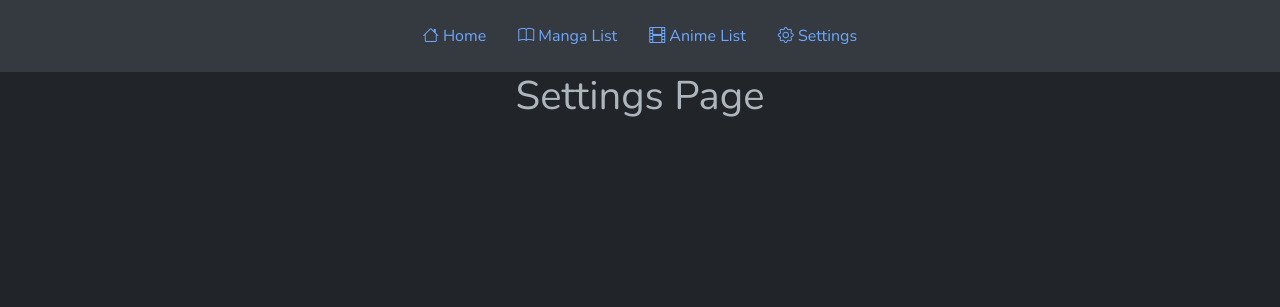
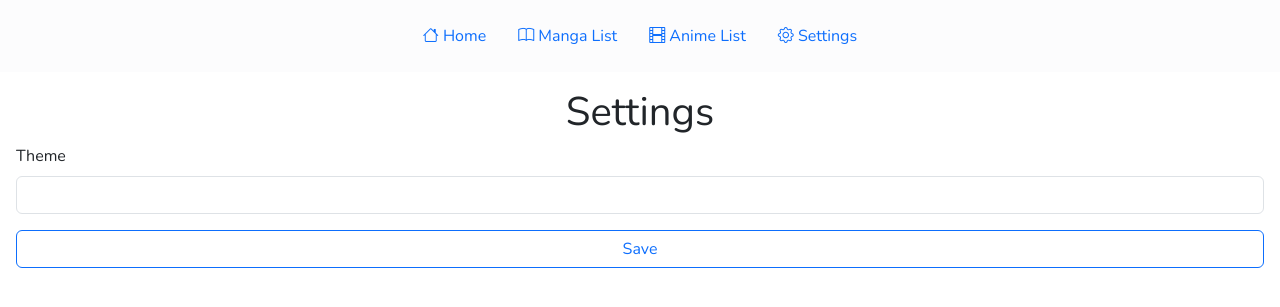
Before and after one commit to EdwinRodger/MyMangaDataBase, a Python web app: template src/templates/settings.html in a window 1280 px wide. Shown: the top 307 px of the page. Run offline with Jinja, Linux system fonts and the light colour scheme; the template is opened without the code that fills it: most values are stand-ins (such as "Sample title", 1, 10 or a date in 2020); form fields are guessed from the names that the template uses.

Commit message:
added settings base and theme setting

```diff
--- a/app.py
+++ b/app.py
@@ -1,10 +1,12 @@
 from src import create_app, db
+from src.settings.routes import create_json_files
 
 app = create_app()
 
 def run():
     with app.app_context():
         db.create_all()
+    create_json_files()
     app.run(port=6070, debug=True)
 
 if __name__ == "__main__":
--- a/src/templates/layout.html
+++ b/src/templates/layout.html
@@ -1,5 +1,9 @@
 <!DOCTYPE html>
+{% if theme == "Dark" %}
 <html lang="en" data-bs-theme="dark">
+{% else %}
+<html lang="en" data-bs-theme="light">
+{% endif %}
 
 <head>
     <meta charset="UTF-8">
--- a/src/templates/settings.html
+++ b/src/templates/settings.html
@@ -1,4 +1,23 @@
-{% extends 'layout.html' %}
+{% extends "layout.html" %}
 {% block body %}
-<h1 class="text-center">Settings Page</h1>
-{% endblock %}
+<div>
+    <h1 class="text-center pt-3">Settings</h1>
+    <form action="" method="post">
+        {{ form.hidden_tag() }}
+        <div>
+            <div class="px-3">
+                <div class="row g-3">
+                    <div class="col-md-12">
+                        <label class="form-label">{{ form.theme.label }}</label>
+                        {{ form.theme(class="form-control") }}
+                    </div>
+                    <div class="btn-group form my-3" role="group">
+                        <!-- Updates Settings -->
+                        {{ form.save(class="btn btn-outline-primary px-auto") }}
+                    </div>
+                </div>
+            </div>
+        </div>
+    </form>
+</div>
+{% endblock body %}
```
Also changed, not shown: src/__init__.py (+10 -0 lines), src/settings/forms.py (added, +7 -0 lines), src/settings/routes.py (+25 -3 lines).
